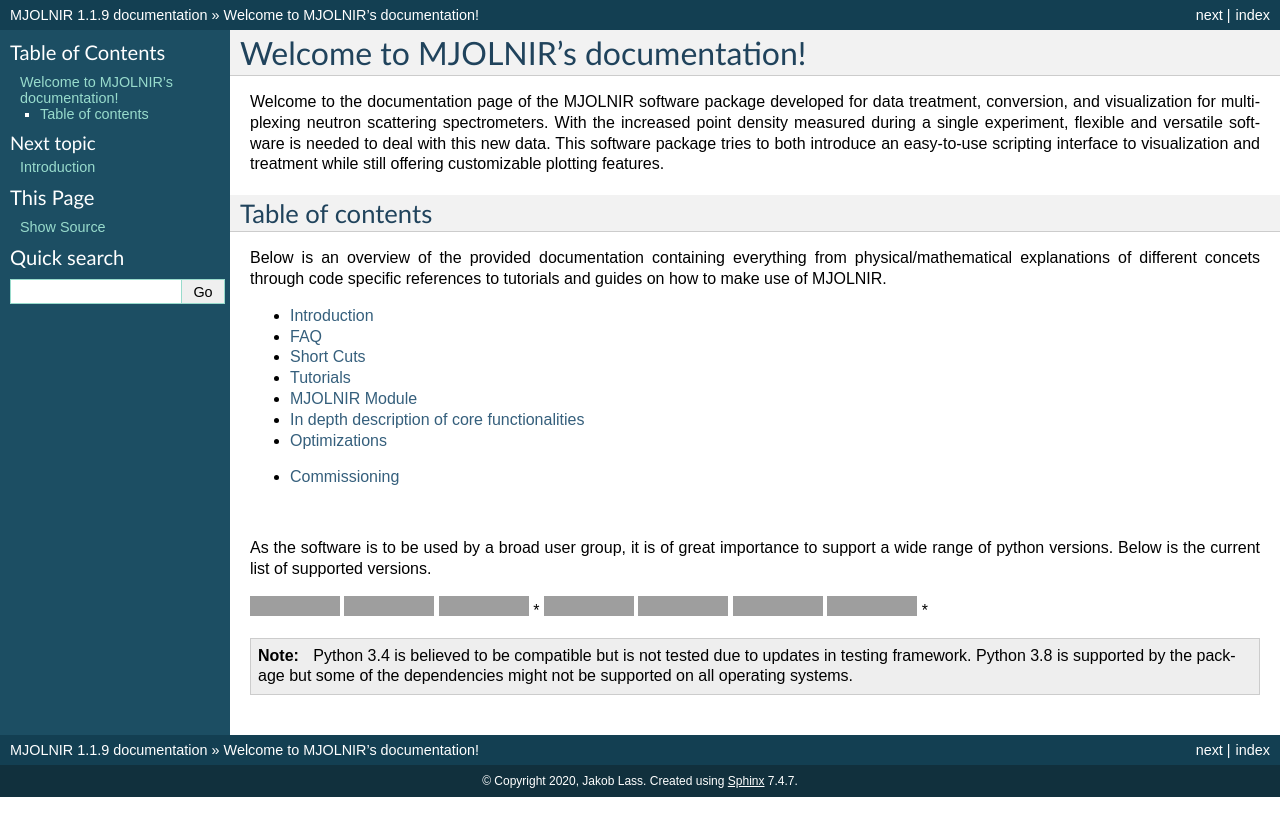
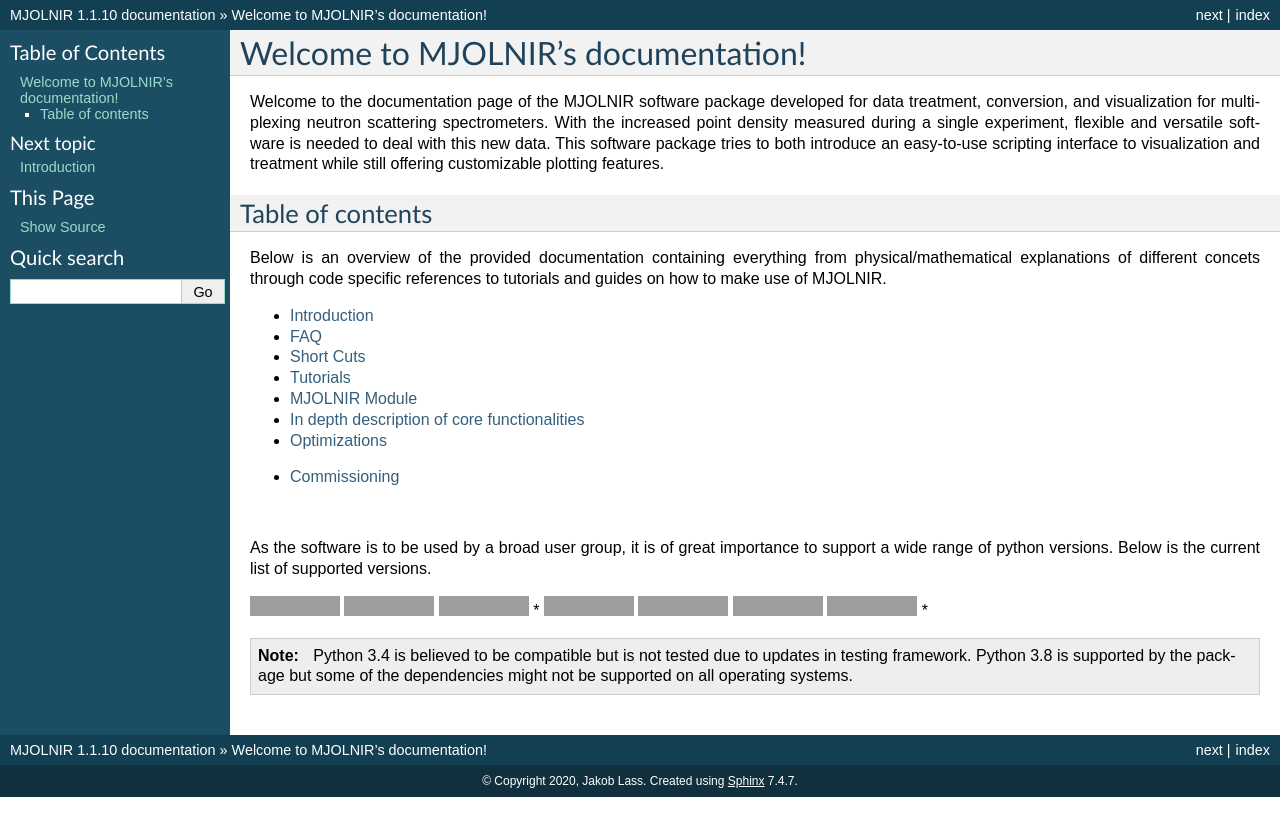
Before and after one commit to MJOLNIRPackage/MJOLNIR, a Sphinx documentation site: the page built from docs/index.rst, in a window 1280 px wide, cut to the strip 0-836 px from the top of the page. Built offline with Sphinx 7.4.7, drawn with Linux system fonts in a browser that asks for light colours; grey boxes are pictures that could not be loaded.

Commit message:
Update version

```diff
--- a/MJOLNIR/__init__.py
+++ b/MJOLNIR/__init__.py
@@ -8,5 +8,5 @@ MJOLNIR Module
 import sys,os
 sys.path.append('.')
 
-__version__ = '1.1.9'
+__version__ = '1.1.10'
 __author__ = 'Jakob Lass'
--- a/docs/conf.py
+++ b/docs/conf.py
@@ -31,9 +31,9 @@ copyright = u'2020, Jakob Lass'
 author = u'Jakob Lass'
 
 # The short X.Y version
-version = u'1.1.9'
+version = u'1.1.10'
 # The full version, including alpha/beta/rc tags
-release = u'1.1.9'
+release = u'1.1.10'
 
 
 
--- a/setup.py
+++ b/setup.py
@@ -17,7 +17,7 @@ pythonPath = os.path.join('lib','python{}.{}'.format(*sys.version_info[:2]),'sit
 setup(
     name='MJOLNIR',
 
-    version='1.1.9',
+    version='1.1.10',
     description=('Neutron Scattering software suite.'),
     long_description=long_description,
     author='Jakob Lass',
```
